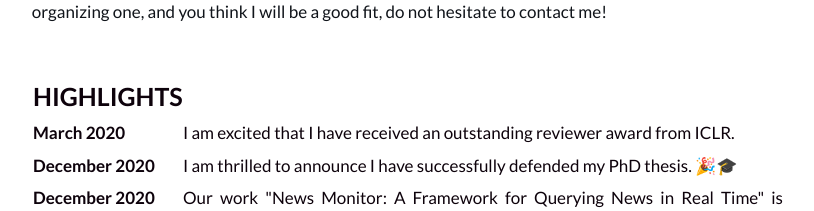
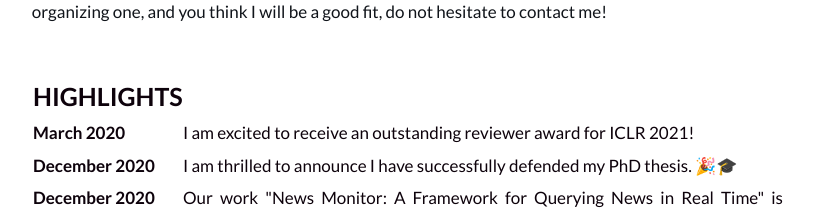
Before and after one commit to antonia42/antonia42.github.io, a plain HTML site: page index.html in a window 1280 px wide. Shown: the part 789-1000 px from the top of the page, without its empty margins (232-1046 px from the left). Drawn offline with nearby package versions, Linux system fonts and the light colour scheme; a script that the page names is missing.

Commit message:
New announcement

```diff
--- a/index.html
+++ b/index.html
@@ -269,7 +269,7 @@ alt="free web stats"></a></div></noscript>
                         <tr>
                             <th scope="row" style="vertical-align:top">March 2020</th>
                             <td>
-                                I am excited that I have received an outstanding reviewer award from ICLR.
+                                I am excited to receive an outstanding reviewer award for ICLR 2021!
                             </td>
                         </tr>
                         <tr>
```
